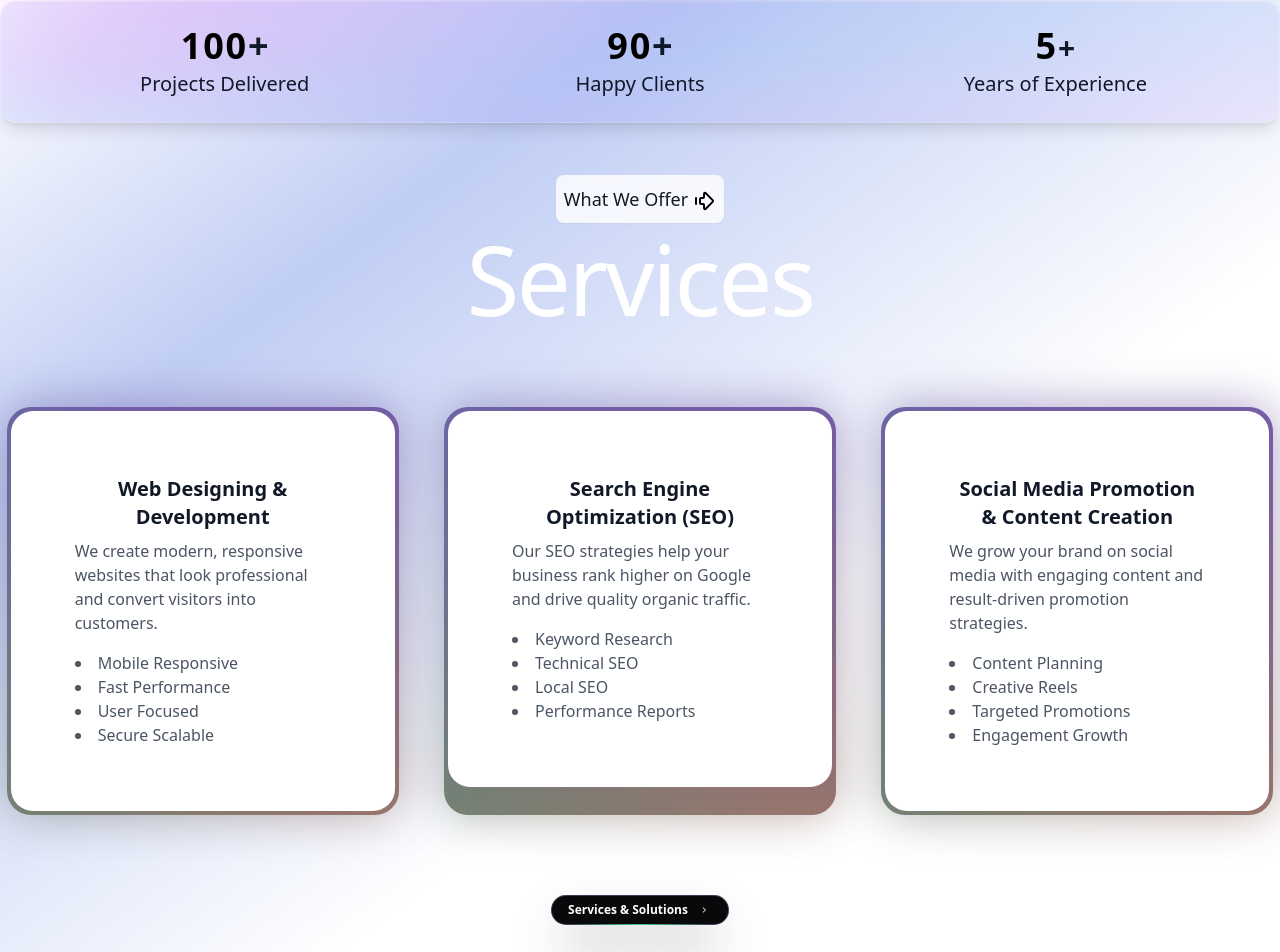
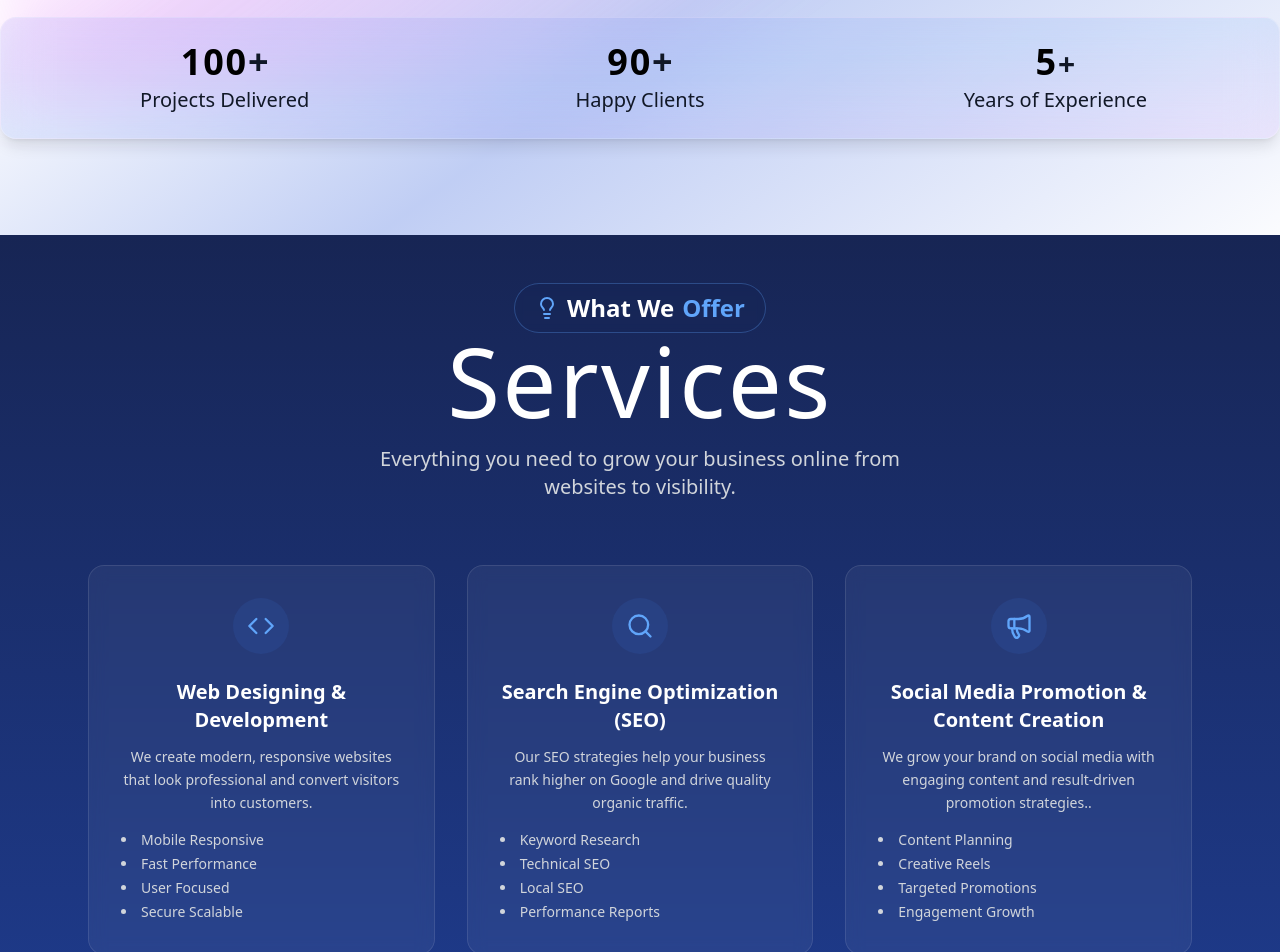
Before and after one commit to ashishkumardubey123/Digital-Web-services-, a Next.js app: page / in a window 1280 px wide. Shown: the part 480-1432 px from the top of the page. Built offline with nearby package versions, Linux system fonts and the light colour scheme.

Commit message:
Servisces section and cards done

```diff
--- a/package.json
+++ b/package.json
@@ -9,7 +9,9 @@
     "lint": "eslint"
   },
   "dependencies": {
+    "@react-three/fiber": "^9.5.0",
     "@tabler/icons-react": "^3.36.0",
+    "@types/three": "^0.182.0",
     "class-variance-authority": "^0.7.1",
     "clsx": "^2.1.1",
     "lucide-react": "^0.562.0",
@@ -20,7 +22,8 @@
     "react-dom": "19.2.3",
     "react-element-to-jsx-string": "^17.0.1",
     "tailwind-merge": "^3.4.0",
-    "tailwindcss-animate": "^1.0.7"
+    "tailwindcss-animate": "^1.0.7",
+    "three": "^0.182.0"
   },
   "devDependencies": {
     "@tailwindcss/postcss": "^4",
--- a/src/Components/HeroSection.tsx
+++ b/src/Components/HeroSection.tsx
@@ -77,7 +77,7 @@ function HeroSection() {
   {/* Buttons */}
  {/* Buttons */}
   <div className="flex flex-wrap items-center justify-center sm:justify-start gap-3 sm:gap-x-4">
-    <Link href="/">
+ <Link href="/services">
       <HoverBorderGradient
         containerClassName="rounded-full"
         as="button"
@@ -98,8 +98,8 @@ function HeroSection() {
       </HoverBorderGradient>
     </Link>
 
-    <a
-      href="javascript:void(0)"
+    <Link
+      href="/contact"
       className="
         flex items-center justify-center gap-x-1
         px-4 py-2
@@ -109,7 +109,7 @@ function HeroSection() {
         transition
       "
     >
-      Contact sales
+      Contact Us
       <svg
         xmlns="http://www.w3.org/2000/svg"
         viewBox="0 0 20 20"
@@ -122,7 +122,7 @@ function HeroSection() {
           clipRule="evenodd"
         />
       </svg>
-    </a>
+    </Link>
   </div>
 </motion.div>
 
--- /dev/null
+++ b/src/Components/ServicesSection.tsx
@@ -0,0 +1,109 @@
+"use client";
+
+import { motion } from "motion/react";
+import { Code, Search, Megaphone } from "lucide-react";
+import ourservices from "../data/services.json";
+import { Button } from "./ui/moving-border";
+import Link from "next/link";
+import { LucideIcon, ArrowBigRightDash } from "lucide-react";
+import { Icon } from "@tabler/icons-react";
+import { BackgroundGradient } from "./ui/background-gradient";
+import { Lightbulb } from "lucide-react";
+
+
+import { ul } from "motion/react-client";
+import { li } from "motion/react-m";
+
+interface Service {
+  id: number;
+  icon: LucideIcon;
+  name: string;
+  description: string;
+  points: string[];
+}
+
+const services = [
+  {
+    title: "Web Designing & Development",
+    description:
+      "We create modern, responsive websites that look professional and convert visitors into customers.",
+
+    icon: Code,
+  },
+  {
+    title: "Search Engine Optimization (SEO)",
+    description:
+      "Our SEO strategies help your business rank higher on Google and drive quality organic traffic.",
+    icon: Search,
+  },
+  {
+    title: "Social Media Promotion & Content Creation",
+    description:
+      "We grow your brand on social media with engaging content and result-driven promotion strategies..",
+    icon: Megaphone,
+  },
+];
+
+function ServicesSection() {
+  return (
+    <section className="py-12 mt-14 bg-gradient-to-b from-blue-950 to-blue-900">
+      {/* Heading */}
+      <div className="text-center mb-16">
+        <p
+          className="inline-flex items-center gap-2 rounded-full
+bg-blue-950/10 border border-blue-400/30
+px-5 py-2 text-sm md:text-2xl font-bold
+text-white backdrop-blur-sm"
+        >
+           <Lightbulb className="md:w-6 md:h-6 w-5 h-5 text-blue-400" />
+          What We <span className="text-blue-400">Offer</span>
+        </p>
+        <h2 className=" font-satoshi-bold text-6xl  font-normal tracking-wide text-white sm:text-8xl">
+          Services
+        </h2>
+        <p className="mt-4 md:text-xl text-gray-300 max-w-xl mx-auto">
+          Everything you need to grow your business online from websites to
+          visibility.
+        </p>
+      </div>
+
+      {/* Cards */}
+
+      <div className="max-w-6xl mx-auto px-6 grid gap-8 md:grid-cols-3">
+        {services.map((service, index) => {
+          const Icon = service.icon;
+
+          return (
+            <motion.div
+              key={index}
+              initial={{ opacity: 0, y: 40 }}
+              whileInView={{ opacity: 1, y: 0 }}
+              transition={{ duration: 0.16, delay: index * 0.15 }}
+              whileHover={{ scale: 1.05 }}
+              className="rounded-2xl bg-white/5 backdrop-blur border border-white/10 p-8 text-center hover:border-blue-400/40 transition"
+            >
+              {/* Icon */}
+              <div className="w-14 h-14 mx-auto flex items-center justify-center rounded-full bg-blue-500/10 mb-6">
+                <Icon className="w-7 h-7 text-blue-400" />
+              </div>
+
+              {/* Content */}
+              <h3 className="text-xl font-semibold text-white mb-3">
+                {service.title}
+              </h3>
+              <p className="text-gray-300 text-sm leading-relaxed">
+                {service.description}
+              </p>
+              <ul className="mt-4 list-disc list-inside text-gray-300 text-sm space-y-1 text-left">
+                {ourservices[index]?.points.map((point, i) => (
+                  <li key={i}>{point}</li>
+                ))}
+              </ul>
+            </motion.div>
+          );
+        })}
+      </div>
+    </section>
+  );
+}
+export default ServicesSection;
--- a/src/Components/StatsSection.tsx
+++ b/src/Components/StatsSection.tsx
@@ -4,7 +4,7 @@ import { NumberTicker} from "@/Components/ui/number-ticker"
 
 function StatsSection() {
   return (
-    <section className="relative z-10 py-4 sm:py-6">
+    <section className="relative z-10 py-4 sm:py-10">
       <motion.div
         initial={{ opacity: 0, y: 30 }}
         whileInView={{ opacity: 1, y: 0 }}
--- a/src/Components/ui/hover-border-gradient.tsx
+++ b/src/Components/ui/hover-border-gradient.tsx
@@ -2,7 +2,7 @@
 import React, { useState, useEffect, useRef } from "react";
 
 import { motion } from "motion/react";
-import { cn } from "@/utils/cn";
+import { cn } from "@/utils/cn"
 
 type Direction = "TOP" | "LEFT" | "BOTTOM" | "RIGHT";
 
--- a/src/Components/ui/moving-border.tsx
+++ b/src/Components/ui/moving-border.tsx
@@ -1,6 +1,10 @@
 "use client";
 
-import React, { useRef } from "react";
+import React, {
+  ElementType,
+  ComponentPropsWithoutRef,
+  useRef,
+} from "react";
 import {
   motion,
   useAnimationFrame,
@@ -8,34 +12,27 @@ import {
   useMotionValue,
   useTransform,
 } from "motion/react";
-import { cn } from "@/utils/cn";
+import { cn } from "@/lib/utils";
 
-/* ----------------------------------
-   TYPES
------------------------------------*/
+/* ------------------------------------------------------------------ */
+/* Button Types */
+/* ------------------------------------------------------------------ */
 
-type ButtonProps<C extends React.ElementType> = {
+type ButtonProps<T extends ElementType> = {
   borderRadius?: string;
   children: React.ReactNode;
-  as?: C;
+  as?: T;
   containerClassName?: string;
   borderClassName?: string;
   duration?: number;
   className?: string;
-} & React.ComponentPropsWithoutRef<C>;
+} & ComponentPropsWithoutRef<T>;
 
-type MovingBorderProps = {
-  children: React.ReactNode;
-  duration?: number;
-  rx?: string;
-  ry?: string;
-} & React.SVGProps<SVGSVGElement>;
+/* ------------------------------------------------------------------ */
+/* Button Component */
+/* ------------------------------------------------------------------ */
 
-/* ----------------------------------
-   BUTTON COMPONENT
------------------------------------*/
-
-export function Button<C extends React.ElementType = "button">({
+export function Button<T extends ElementType = "button">({
   borderRadius = "1.75rem",
   children,
   as,
@@ -44,7 +41,7 @@ export function Button<C extends React.ElementType = "button">({
   duration,
   className,
   ...otherProps
-}: ButtonProps<C>) {
+}: ButtonProps<T>) {
   const Component = as || "button";
 
   return (
@@ -56,7 +53,7 @@ export function Button<C extends React.ElementType = "button">({
       style={{ borderRadius }}
       {...otherProps}
     >
-      {/* Moving Border */}
+      {/* Animated Border */}
       <div
         className="absolute inset-0"
         style={{ borderRadius: `calc(${borderRadius} * 0.96)` }}
@@ -85,16 +82,22 @@ export function Button<C extends React.ElementType = "button">({
   );
 }
 
-/* ----------------------------------
-   MOVING BORDER
------------------------------------*/
+/* ------------------------------------------------------------------ */
+/* Moving Border Component */
+/* ------------------------------------------------------------------ */
+
+type MovingBorderProps = {
+  children: React.ReactNode;
+  duration?: number;
+  rx?: string;
+  ry?: string;
+};
 
 export const MovingBorder = ({
   children,
   duration = 3000,
   rx,
   ry,
-  ...otherProps
 }: MovingBorderProps) => {
   const pathRef = useRef<SVGRectElement | null>(null);
   const progress = useMotionValue(0);
@@ -107,16 +110,21 @@ export const MovingBorder = ({
     progress.set((time * pxPerMs) % length);
   });
 
-  const x = useTransform(progress, (val) =>
-    pathRef.current?.getPointAtLength(val)?.x ?? 0
-  );
-  const y = useTransform(progress, (val) =>
-    pathRef.current?.getPointAtLength(val)?.y ?? 0
-  );
+  const x = useTransform(progress, (val) => {
+    if (!pathRef.current) return 0;
+    return pathRef.current.getPointAtLength(val).x;
+  });
+
+  const y = useTransform(progress, (val) => {
+    if (!pathRef.current) return 0;
+    return pathRef.current.getPointAtLength(val).y;
+  });
 
   const transform = useMotionTemplate`
-    translateX(${x}px) translateY(${y}px)
-    translateX(-50%) translateY(-50%)
+    translateX(${x}px)
+    translateY(${y}px)
+    translateX(-50%)
+    translateY(-50%)
   `;
 
   return (
@@ -125,7 +133,8 @@ export const MovingBorder = ({
         xmlns="http://www.w3.org/2000/svg"
         preserveAspectRatio="none"
         className="absolute h-full w-full"
-        {...otherProps}
+        width="100%"
+        height="100%"
       >
         <rect
           ref={pathRef}
--- a/src/app/page.tsx
+++ b/src/app/page.tsx
@@ -3,6 +3,8 @@
 import Herosection from "@/Components/HeroSection";
 
 import Our_services from "@/Components/Our_services";
+import ServicesSection from "@/Components/ServicesSection";
+
 import StatsSection from "@/Components/StatsSection";
 
 export default function Home() {
@@ -19,7 +21,8 @@ export default function Home() {
 
         <Herosection/>
         <StatsSection/>
-        <Our_services/>
+        {/* <Our_services/> */}
+        <ServicesSection/>
 
 
 </main>
```
Also changed, not shown: 1 other file (tests, documents, lock files or other folders).
